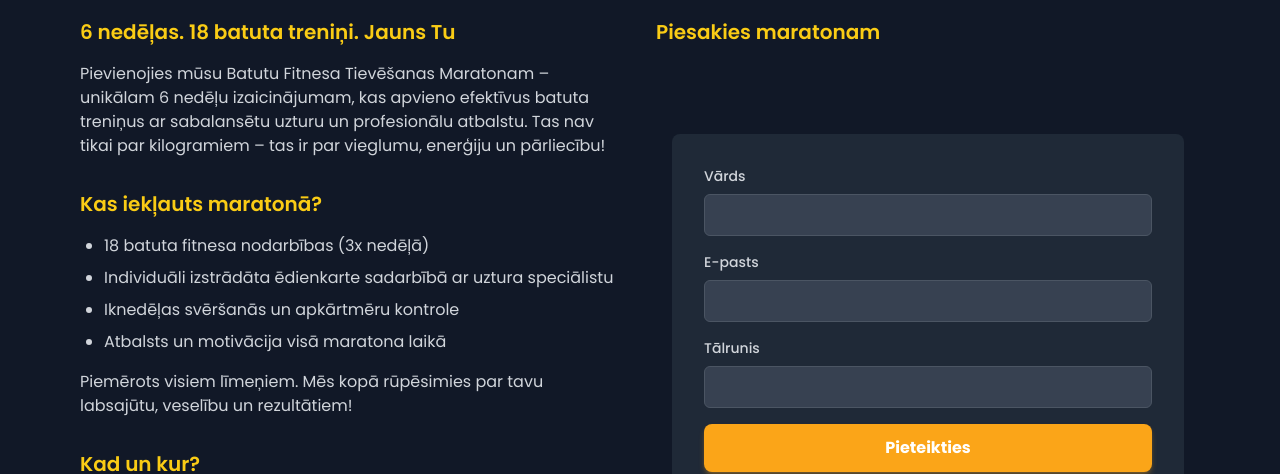
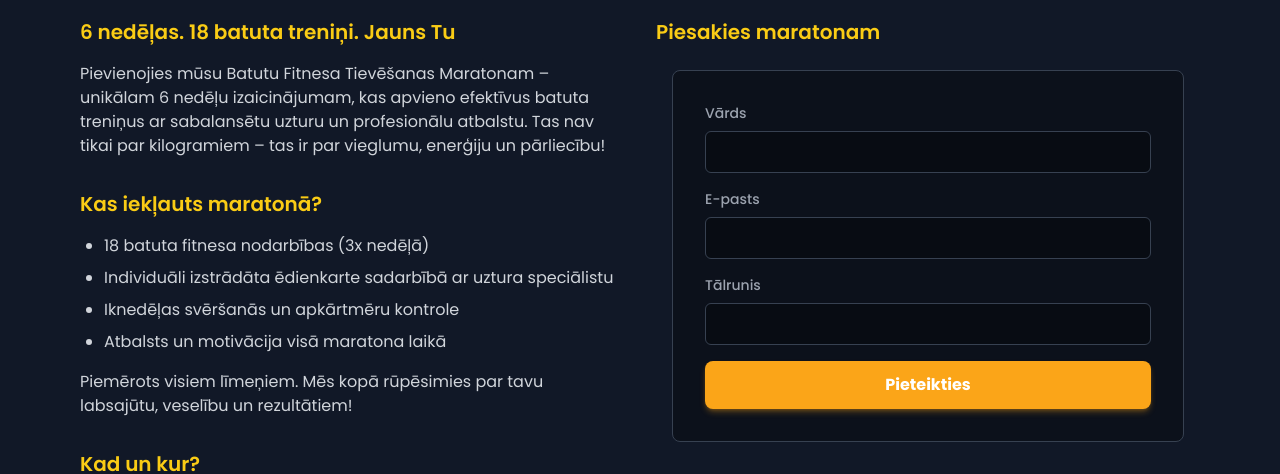
Before and after one commit to Kizenbahs/batutufitness.lv, a React (Vite) app: page /marathon in a window 1280 px wide. Shown: the part 334-808 px from the top of the page. Built offline with nearby package versions, Linux system fonts and the light colour scheme; no server answers.

Commit message:
style: Update marathon form position and colors to match booking form

```diff
--- a/src/components/MarathonContactForm.tsx
+++ b/src/components/MarathonContactForm.tsx
@@ -101,19 +101,19 @@ const MarathonContactForm: React.FC<MarathonContactFormProps> = ({ language }) =
   };
 
   return (
-    <section className="py-4 sm:py-16 bg-gray-900">
+    <section className="py-0 sm:py-0 bg-gray-900">
       <div className="container mx-auto px-4">
-        <div className="max-w-2xl mx-auto">
+        <div className="max-w-2xl mx-auto mt-4">
           <motion.div
             initial={{ opacity: 0, y: 20 }}
             whileInView={{ opacity: 1, y: 0 }}
             viewport={{ once: true }}
             transition={{ duration: 0.6 }}
-            className="bg-gray-800 p-4 sm:p-8 rounded-lg"
+            className="bg-black/30 p-4 sm:p-8 rounded-lg border border-gray-700"
           >
             <form onSubmit={handleSubmit} className="space-y-4">
               <div>
-                <label htmlFor="name" className="block text-sm font-medium text-gray-300 mb-1 sm:mb-2">
+                <label htmlFor="name" className="block text-sm font-medium text-gray-400 mb-1 sm:mb-2">
                   {language === 'lv' ? 'Vārds' : 'Name'}
                 </label>
                 <input
@@ -123,12 +123,12 @@ const MarathonContactForm: React.FC<MarathonContactFormProps> = ({ language }) =
                   value={formData.name}
                   onChange={(e) => setFormData({ ...formData, name: e.target.value })}
                   required
-                  className="w-full px-3 sm:px-4 py-2 bg-gray-700 border border-gray-600 rounded-md text-white focus:outline-none focus:ring-2 focus:ring-yellow-400"
+                  className="w-full px-3 sm:px-4 py-2 bg-black/30 border border-gray-700 rounded-md text-white focus:outline-none focus:ring-2 focus:ring-primary"
                 />
               </div>
 
               <div>
-                <label htmlFor="email" className="block text-sm font-medium text-gray-300 mb-1 sm:mb-2">
+                <label htmlFor="email" className="block text-sm font-medium text-gray-400 mb-1 sm:mb-2">
                   {language === 'lv' ? 'E-pasts' : 'Email'}
                 </label>
                 <input
@@ -141,7 +141,7 @@ const MarathonContactForm: React.FC<MarathonContactFormProps> = ({ language }) =
                     setEmailError('');
                   }}
                   required
-                  className="w-full px-3 sm:px-4 py-2 bg-gray-700 border border-gray-600 rounded-md text-white focus:outline-none focus:ring-2 focus:ring-yellow-400"
+                  className="w-full px-3 sm:px-4 py-2 bg-black/30 border border-gray-700 rounded-md text-white focus:outline-none focus:ring-2 focus:ring-primary"
                 />
                 {emailError && (
                   <p className="mt-1 text-sm text-red-400">{emailError}</p>
@@ -149,7 +149,7 @@ const MarathonContactForm: React.FC<MarathonContactFormProps> = ({ language }) =
               </div>
 
               <div>
-                <label htmlFor="phone" className="block text-sm font-medium text-gray-300 mb-1 sm:mb-2">
+                <label htmlFor="phone" className="block text-sm font-medium text-gray-400 mb-1 sm:mb-2">
                   {language === 'lv' ? 'Tālrunis' : 'Phone'}
                 </label>
                 <input
@@ -161,7 +161,7 @@ const MarathonContactForm: React.FC<MarathonContactFormProps> = ({ language }) =
                   required
                   pattern="[0-9]{8}"
                   maxLength={8}
-                  className="w-full px-3 sm:px-4 py-2 bg-gray-700 border border-gray-600 rounded-md text-white focus:outline-none focus:ring-2 focus:ring-yellow-400"
+                  className="w-full px-3 sm:px-4 py-2 bg-black/30 border border-gray-700 rounded-md text-white focus:outline-none focus:ring-2 focus:ring-primary"
                 />
                 {phoneError && (
                   <p className="mt-1 text-sm text-red-400">{phoneError}</p>
```
